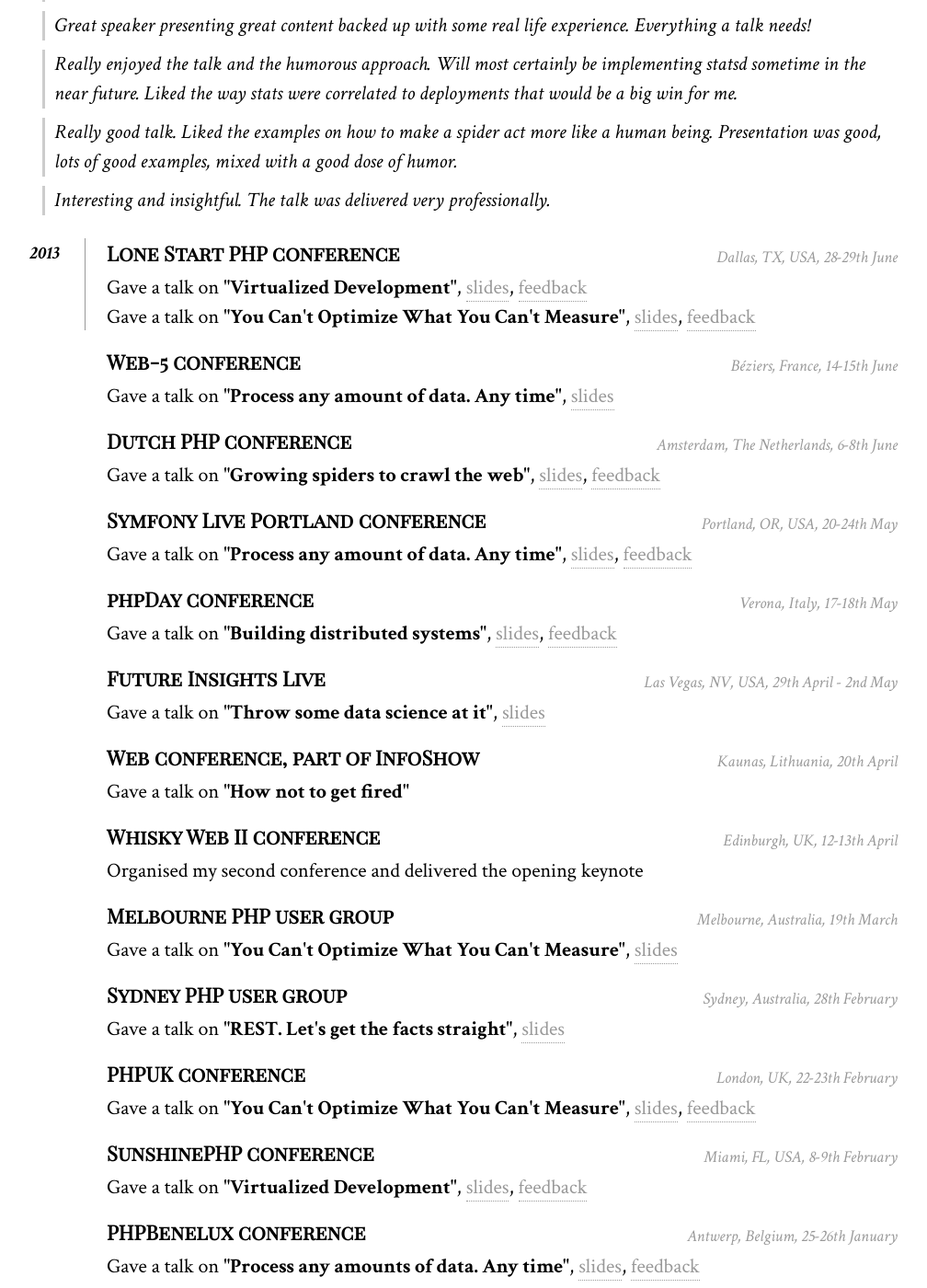
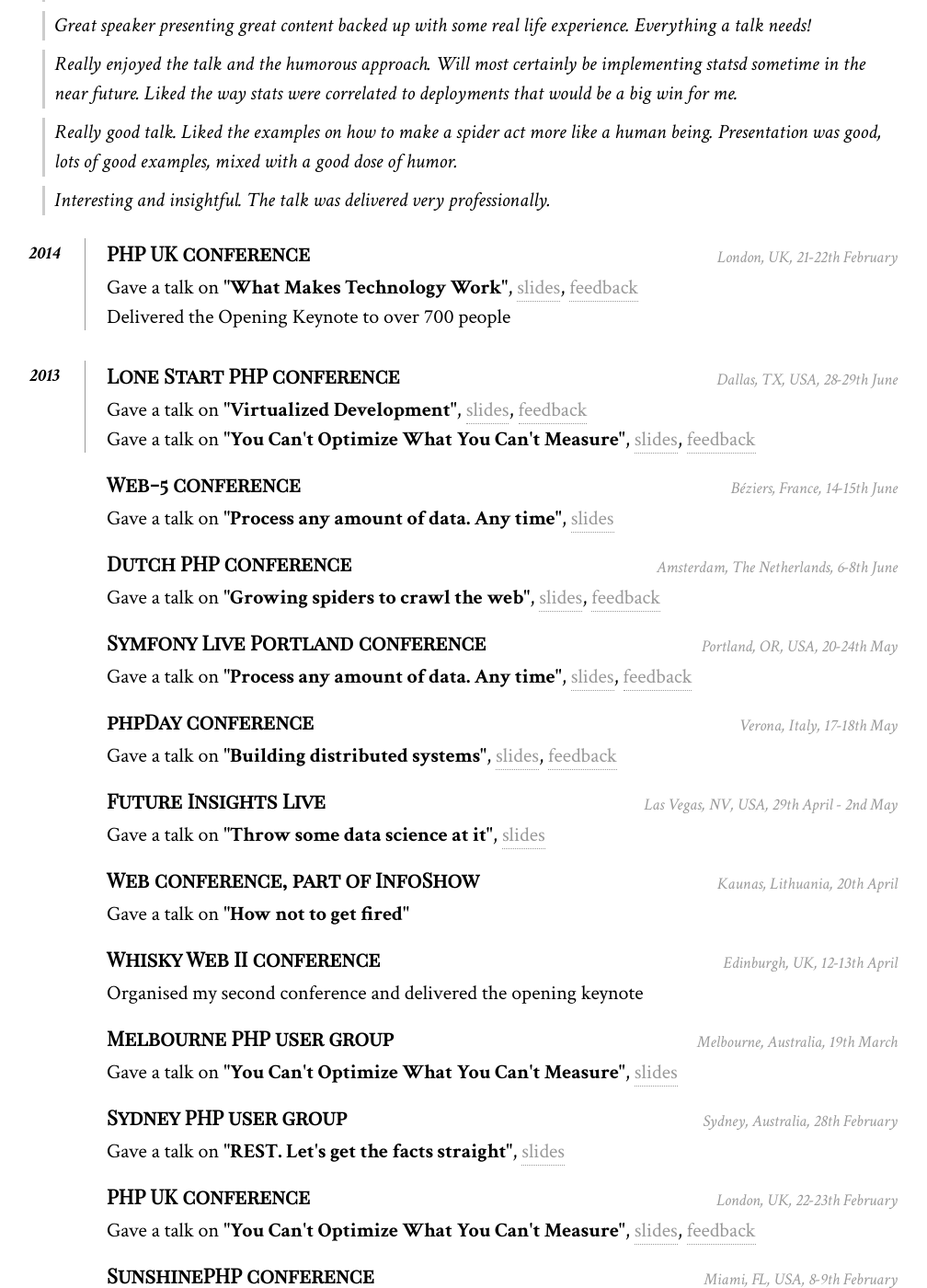
Before and after one commit to juokaz/juokaz.com, a Jekyll site: the page built from conferences.html, in a window 1280 px wide and 1400 px high, scrolled down 612 px. Shown: the whole window at 92% size, without its empty margins (144-1152 px from the left). Built offline with Jekyll 4.4.1, drawn with Linux system fonts in a browser that asks for light colours; nearby versions of some CDN libraries; comment, search, counter and statistics services are not loaded; some of the changed text lies outside the part shown.

Commit message:
Added PHP UK keynote information

```diff
--- a/_config.yml
+++ b/_config.yml
@@ -2,6 +2,16 @@
 permalink: /blog/:title.html
 
 conferences:
+  - year: 2014
+    talks:
+    - title: PHP UK conference
+      location: London, UK
+      date: 21-22th February
+      info: Delivered the Opening Keynote to over 700 people
+      spoken:
+          - title: "What Makes Technology Work"
+            slides: http://www.slideshare.net/juokaz/what-makes-technology-work
+            feedback: http://joind.in/talk/view/10684
   - year: 2013
     talks:
     - title: Lone Start PHP conference
@@ -68,7 +78,7 @@
       spoken:
           - title: "REST. Let's get the facts straight"
             slides: http://www.slideshare.net/juokaz/rest-lets-get-the-facts-straight-fowa-london
-    - title: PHPUK conference
+    - title: PHP UK conference
       location: London, UK
       date: 22-23th February
       spoken:
@@ -166,7 +176,7 @@
           - title: RESTful Web Services with Python
             slides: http://www.slideshare.net/juokaz/restful-web-services-with-python-confoo
             feedback: http://joind.in/talk/view/5994
-    - title: PHPUK conference
+    - title: PHP UK conference
       location: London, UK
       date: 24-25th February
     - title: PHPBenelux conference
@@ -285,7 +295,7 @@
           - title: Drupal and Windows?! Yes
             slides: http://www.slideshare.net/juokaz/drupal-and-windows-yes
             feedback:
-    - title: PHPUK conference
+    - title: PHP UK conference
       location: London, UK
       date: 25th February
   - year: 2010
@@ -353,7 +363,7 @@
     - title: Microsoft MIX10
       location: Las Vegas, NV, USA
       date: 15-17th March
-    - title: PHPUK conference
+    - title: PHP UK conference
       location: London, UK
       date: 26th February
   - year: 2009
```
